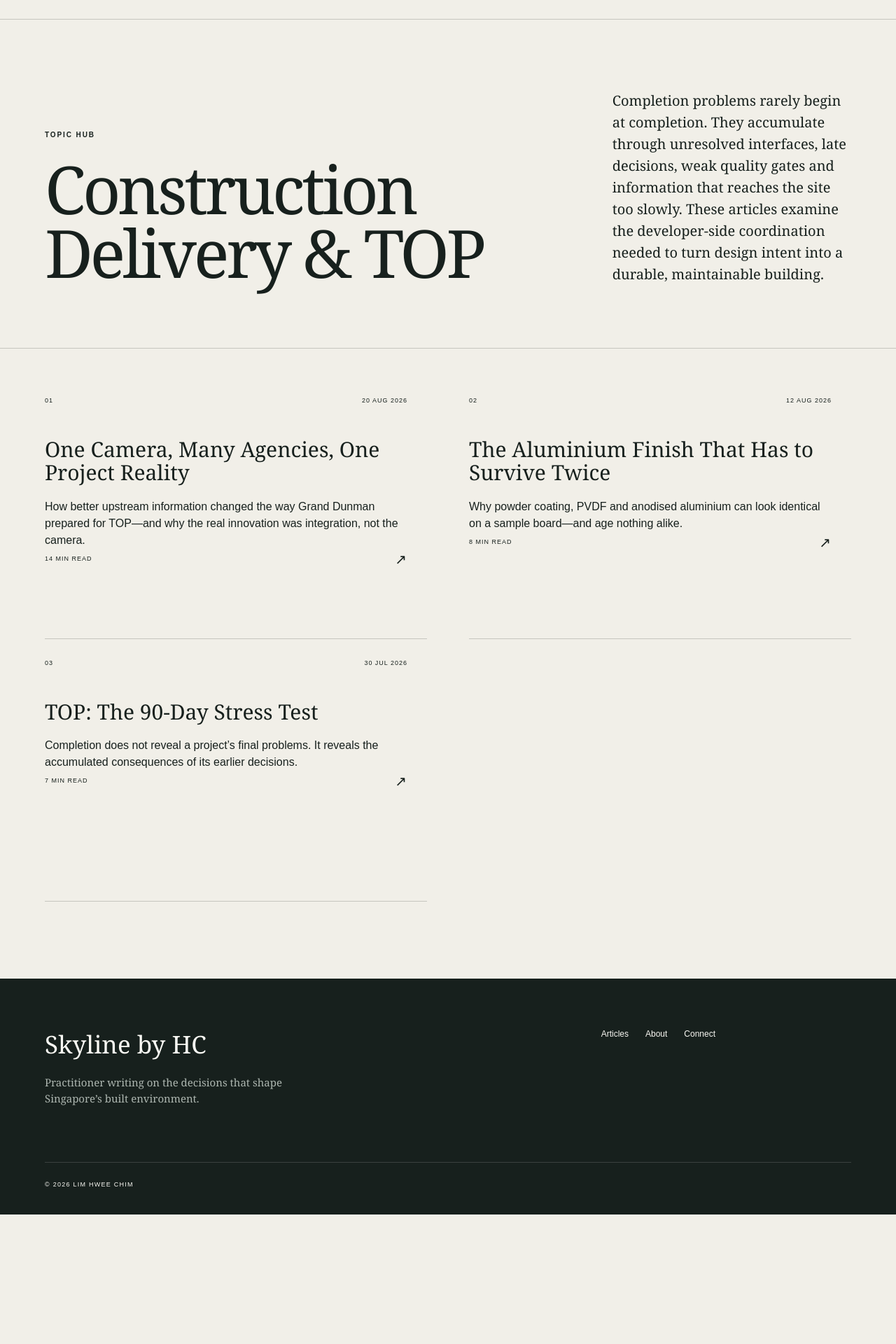
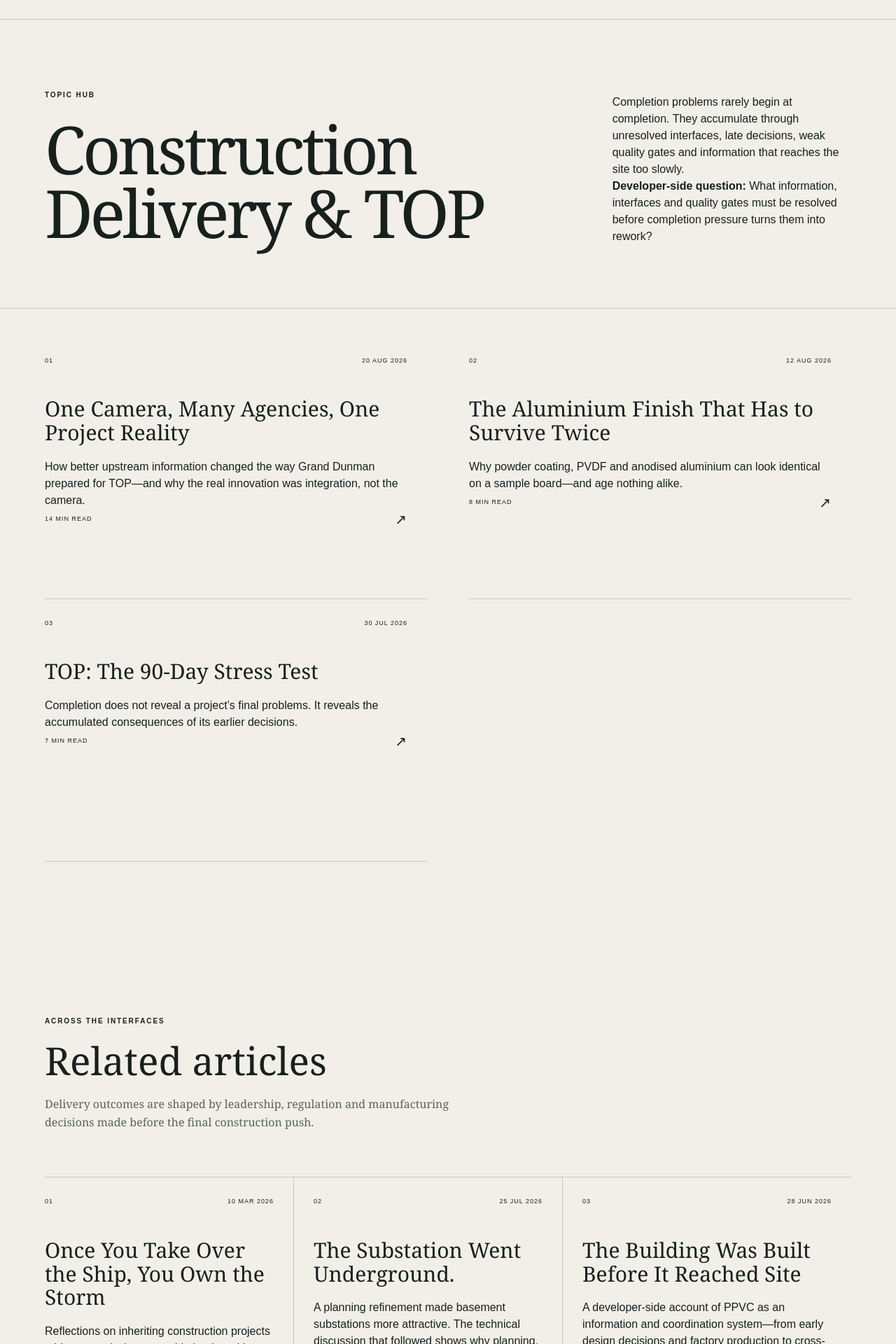
Before and after one commit to limhweechim-ops/skyline-by-hc, a Next.js app: page /topics/construction-delivery-top in a window 1280 px wide. Shown: the part 80-2000 px from the top of the page at 70% size. Before the commit the page ends 1815 px from the top, so only its background shows below. Built offline with nearby package versions, Linux system fonts and the light colour scheme.

Commit message:
Align Construction Delivery & TOP hub with canonical taxonomy

```diff
--- a/app/topics/construction-delivery-top/page.tsx
+++ b/app/topics/construction-delivery-top/page.tsx
@@ -5,6 +5,8 @@ import { articles } from "../../content";
 const title = "Construction Delivery & TOP";
 const description =
   "Developer-side articles on construction coordination, quality, commissioning, authority clearances, maintainability and the decisions that shape successful completion.";
+const primaryTopic = "Construction Delivery & TOP";
+const relatedSlugs = ["once-you-take-over-the-ship-own-the-storm","substation-went-underground","building-built-before-reached-site"];
 
 export const metadata: Metadata = {
   title,
@@ -19,9 +21,13 @@ export const metadata: Metadata = {
 };
 
 export default function ConstructionDeliveryTopic() {
-  const relatedArticles = articles.filter(
-    (article) => article.topic === "Construction Delivery & TOP",
+  const primaryArticles = articles.filter(
+    (article) => article.topic === primaryTopic,
   );
+  const relatedArticles = relatedSlugs
+    .map((slug) => articles.find((article) => article.slug === slug))
+    .filter((article): article is (typeof articles)[number] => Boolean(article));
+
   const structuredData = {
     "@context": "https://schema.org",
     "@type": "CollectionPage",
@@ -33,7 +39,7 @@ export default function ConstructionDeliveryTopic() {
       name: "Lim Hwee Chim",
       url: "https://limhweechim.com/about",
     },
-    hasPart: relatedArticles.map((article) => ({
+    hasPart: primaryArticles.map((article) => ({
       "@type": "Article",
       headline: article.title,
       url: `https://limhweechim.com/articles/${article.slug}`,
@@ -47,17 +53,29 @@ export default function ConstructionDeliveryTopic() {
           <p className="eyebrow">Topic hub</p>
           <h1>{title}</h1>
         </div>
-        <p>
-          Completion problems rarely begin at completion. They accumulate through
-          unresolved interfaces, late decisions, weak quality gates and information
-          that reaches the site too slowly. These articles examine the developer-side
-          coordination needed to turn design intent into a durable, maintainable building.
-        </p>
+        <div>
+          <p>Completion problems rarely begin at completion. They accumulate through unresolved interfaces, late decisions, weak quality gates and information that reaches the site too slowly.</p>
+          <p><strong>Developer-side question:</strong> What information, interfaces and quality gates must be resolved before completion pressure turns them into rework?</p>
+        </div>
       </section>
       <section className="archive" aria-label="Construction delivery and TOP articles">
-        {relatedArticles.map((article, index) => (
+        {primaryArticles.map((article, index) => (
           <ArticleCard key={article.slug} article={article} index={index + 1} />
         ))}
+      </section>
+      <section className="latest section-pad" aria-labelledby="construction-delivery-top-related">
+        <div className="section-head">
+          <div>
+            <p className="eyebrow">Across the interfaces</p>
+            <h2 id="construction-delivery-top-related">Related articles</h2>
+            <p className="section-intro">Delivery outcomes are shaped by leadership, regulation and manufacturing decisions made before the final construction push.</p>
+          </div>
+        </div>
+        <div className="article-grid">
+          {relatedArticles.map((article, index) => (
+            <ArticleCard key={article.slug} article={article} index={index + 1} />
+          ))}
+        </div>
       </section>
       <script
         type="application/ld+json"
```
